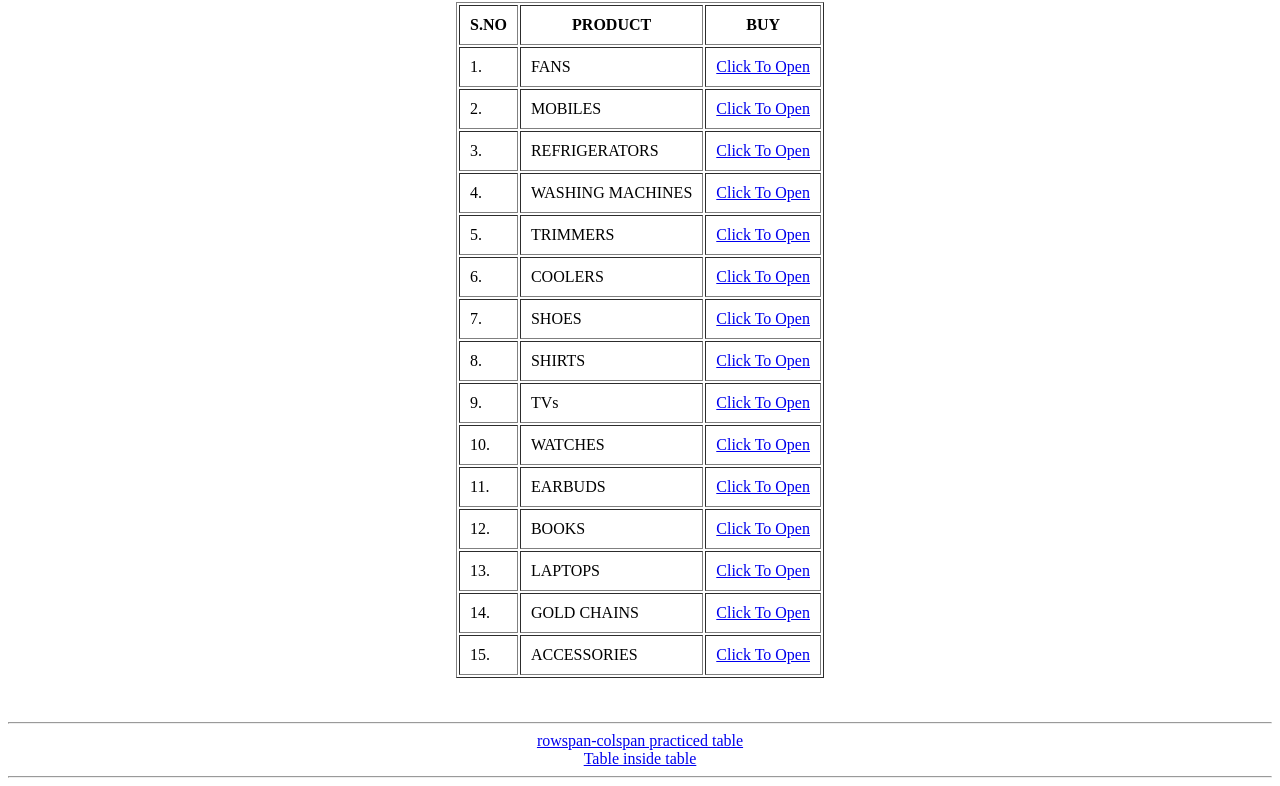
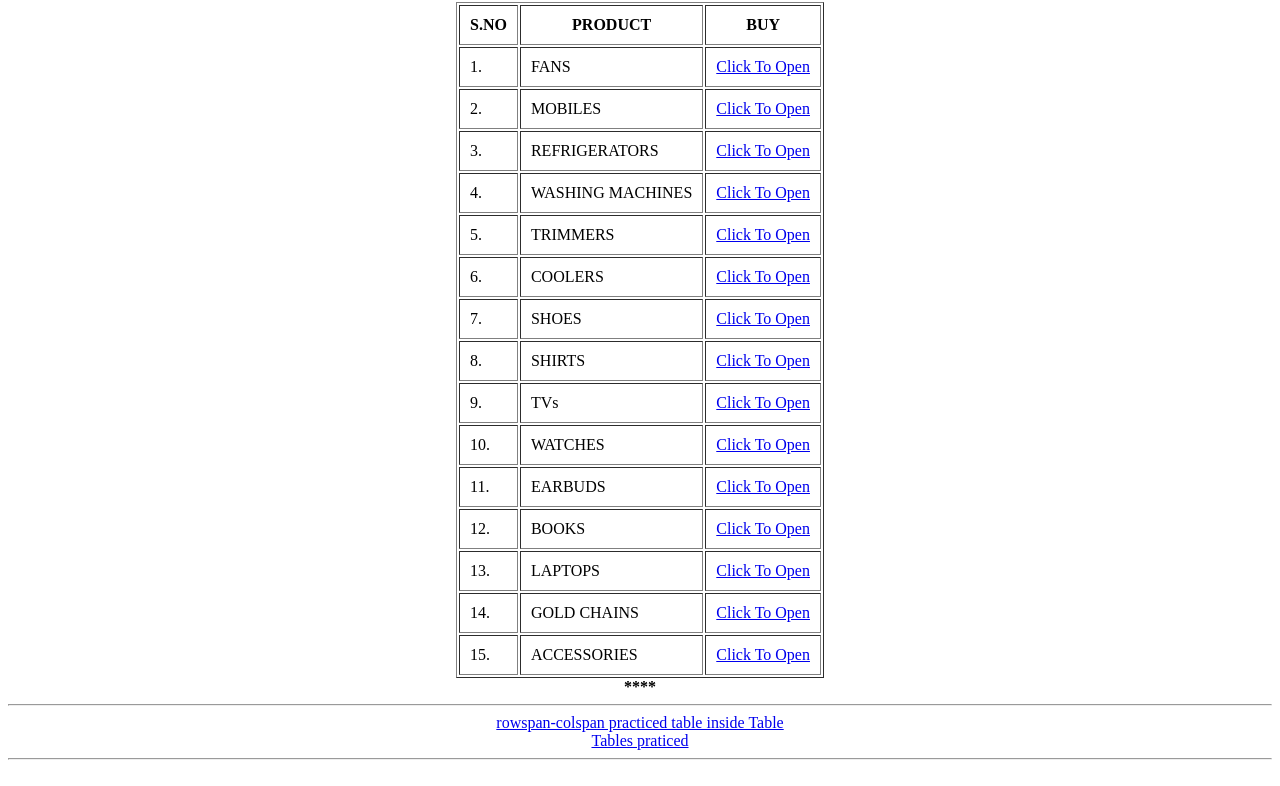
Before and after one commit to ksampathkumar08/Tables-in-html, a plain HTML site: page index.html in a window 1280 px wide. Shown: the part 115-901 px from the top of the page. Drawn offline with Linux system fonts and the light colour scheme.

Commit message:
Update index.html

```diff
--- a/index.html
+++ b/index.html
@@ -29,9 +29,9 @@
         <tr><td>14.</td><td>GOLD CHAINS</td><td><a href="https://www.amazon.in/s?k=gold+chains&ref=nb_sb_noss_1">Click To Open</a></td></tr>
         <tr><td>15.</td><td>ACCESSORIES</td><td><a href="https://www.amazon.in/s?k=accessories&ref=nb_sb_noss_2">Click To Open</a></td></tr>
     </table>
-    <br> <br> <hr>
-  <center> <a href="Table2Practice.html">rowspan-colspan practiced table</a> <br>
-    <a href="Table1.html">Table inside table </a> <br>   </center>
+  <center>  <b>****</b> <br> <hr>
+  <a href="Table2Practice.html">rowspan-colspan practiced table inside Table</a> <br>
+    <a href="Table1.html"> Tables praticed </a> <br>   </center>
     <hr>
 </body>
 </html>
```
